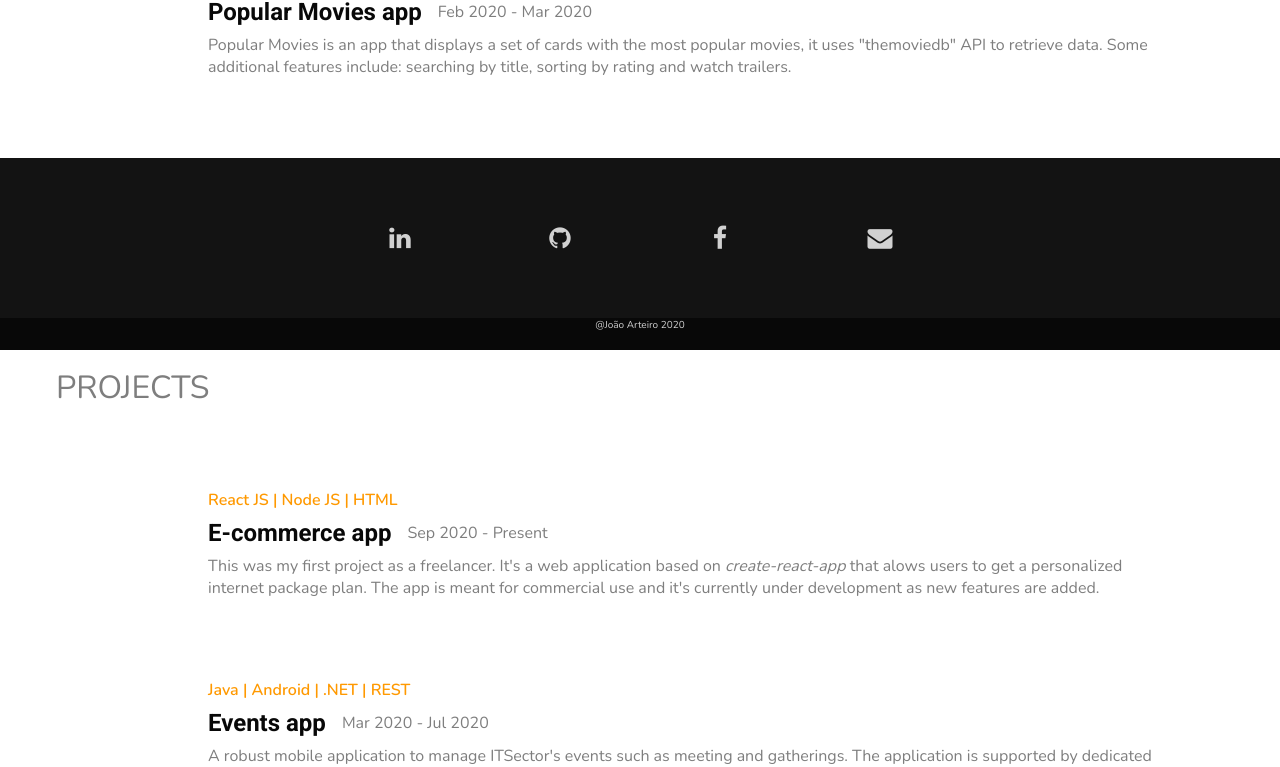
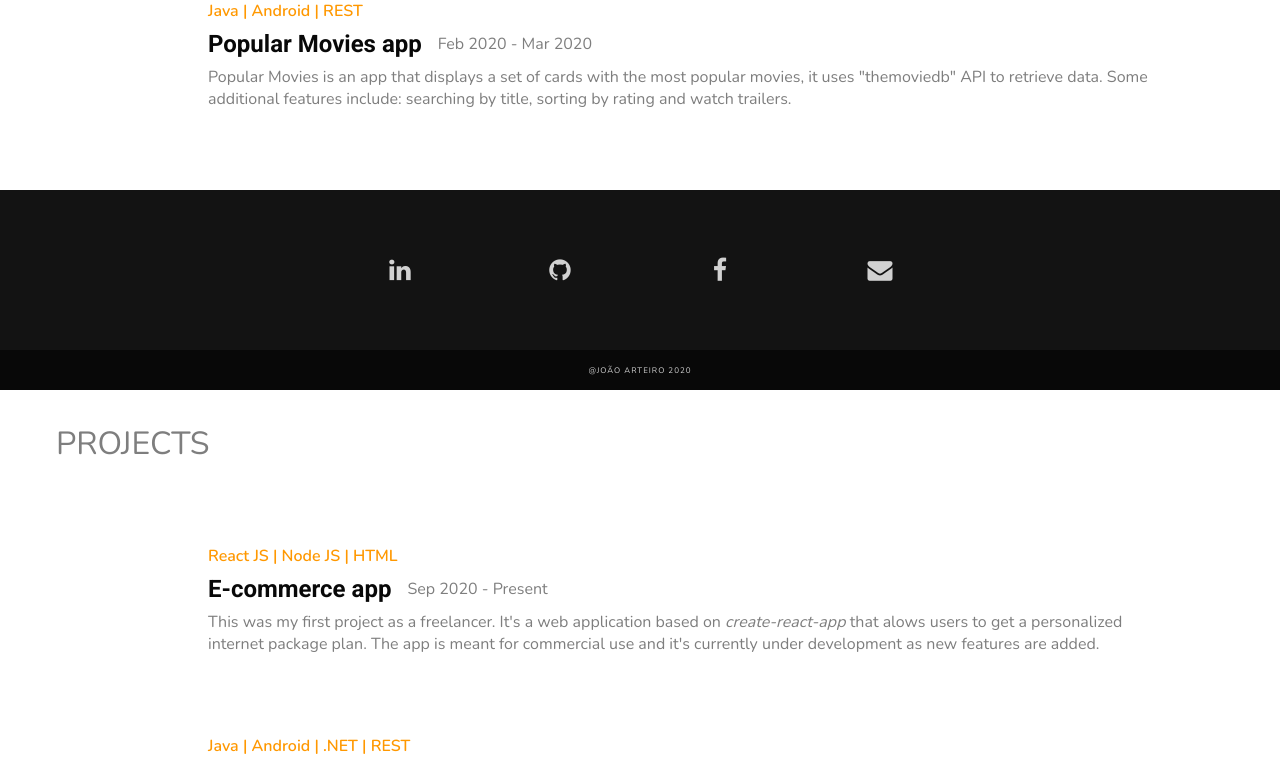
Before and after one commit to joaoarteiro/web-portfolio, a React (Create React App) app: page /projects in a window 1280 px wide. Shown: the part 1996-2763 px from the top of the page. Built offline with nearby package versions, Linux system fonts and the light colour scheme.

Commit message:
improved footer

```diff
--- a/src/App.css
+++ b/src/App.css
@@ -49,7 +49,7 @@ transition: .7s;
 }
 
 .link:hover {
-  color: rgb(255, 153, 0);
+  color: rgb(255, 152, 0);
 }
 
 
@@ -199,6 +199,7 @@ transition: .7s;
   font-family: 'Nunito', sans-serif;
   text-align: left;
   margin-left: 7vh;
+  margin-top: 2vh;
   color: rgb(126, 126, 126);
 }
 
@@ -209,7 +210,7 @@ transition: .7s;
   font-weight: 600;
   font-family: 'Nunito', sans-serif;
   text-align: left;
-  color: rgb(255, 153, 0);
+  color: rgb(255, 152, 0);
 
 }
 
@@ -242,18 +243,21 @@ transition: .7s;
 
 
 .yellow-text {
-  color: rgb(255, 153, 0);
+  color: rgb(255, 152, 0);
 }
 
-footer {
+.footer-section {
+  display: flex;
   width: 100%;
   margin: 0 auto;
-  min-height: 4vh;
-  font-size: 10px;
-  text-align: center;
-  font-weight: lighter;
+  min-height: 5vh;
+  letter-spacing: 1px;
+  align-items: center;
+  justify-content: center;
+  text-transform: uppercase;
+  font-size: 8px;
+  font-family: 'Nunito', sans-serif;
   color: rgb(209, 209, 209);
-  font-family: 'Nunito', sans-serif;
   background-color: rgb(8, 8, 8);
 }
 
@@ -273,7 +277,7 @@ footer {
 
 /* Add a hover effect if you want */
 .fa:hover {
-  color: rgb(255, 153, 0);
+  color: rgb(255, 152, 0);
 }
 
 .burger {
@@ -303,6 +307,7 @@ footer {
 
   .link {
     font-size: 16px;
+
   }
 
   .title-name {
@@ -319,6 +324,7 @@ footer {
     font-family: 'Nunito', sans-serif;
     text-align: left;
     margin-left: 4vh;
+    margin-top: 2vh;
     color: rgb(126, 126, 126);
   }
   .experience-container {
@@ -340,7 +346,7 @@ footer {
     display: flex;
     flex-direction: column;
     align-items: center;
-    width: 30%;
+    width: 40%;
     transform: translateX(100%);
     transition: transform 0.5s ease-in;
 
@@ -371,4 +377,8 @@ footer {
 
   }
 
+  .contact-icons {
+    width: 70%;
+  }
+
 }
--- a/src/App.js
+++ b/src/App.js
@@ -9,6 +9,7 @@ import Contact from './pages/Contact/Contact';
 
 
 import {BrowserRouter as Router, Switch, Route} from 'react-router-dom'
+import Footer from './pages/Footer/Footer';
 
 function App() {
 
@@ -20,9 +21,7 @@ function App() {
         <Experience/>
         <Projects/>
         <Contact/>
-        <footer>
-          @João Arteiro 2020
-          </footer>
+        <Footer/>
         <Switch>
           <Route path="/about" component={About} />
           <Route path="/experience" component={Experience} />
--- a/src/pages/About/About.jsx
+++ b/src/pages/About/About.jsx
@@ -6,6 +6,11 @@ import theme from '../../theme'
 import Pdf from '../../../src/my_cv.pdf'
 
 function About() {
+
+  const openPdf = () => {
+    window.open(Pdf, "_blank")
+  };
+
   return (
     <div className="App">
       <div className="about-section" id="about">
@@ -19,7 +24,7 @@ function About() {
           <br /> Want to know more about me? Click below!
           </h5>
           <ThemeProvider theme={theme}>
-            <Button href= {Pdf} target="_blank"
+            <Button onClick={openPdf}
             color= "primary"
             variant="contained"
             size= "small">
--- /dev/null
+++ b/src/pages/Footer/Footer.jsx
@@ -0,0 +1,15 @@
+import React from 'react';
+import '../../App.css'
+
+function Footer() {
+
+    return(
+
+        <div className= "footer-section">
+              @João Arteiro 2020
+        </div>
+
+    );
+}
+
+export default Footer;
```
